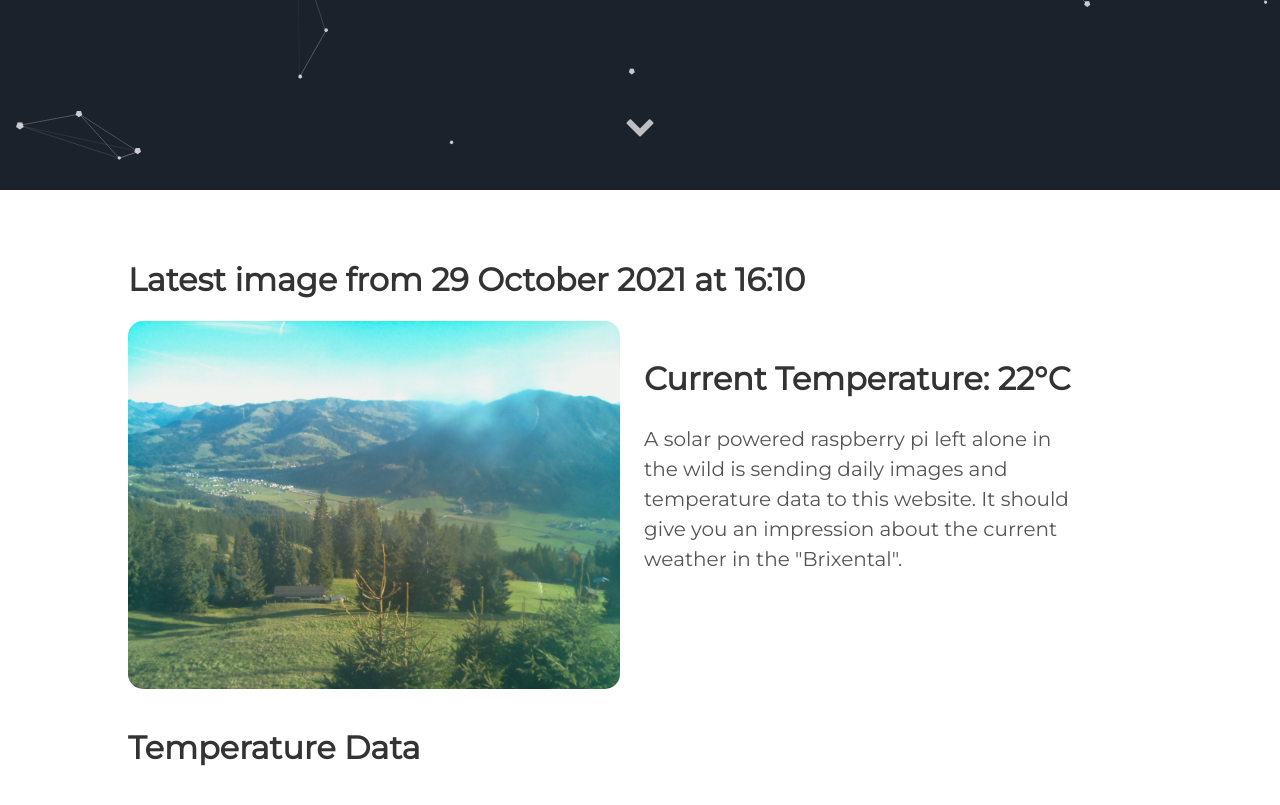
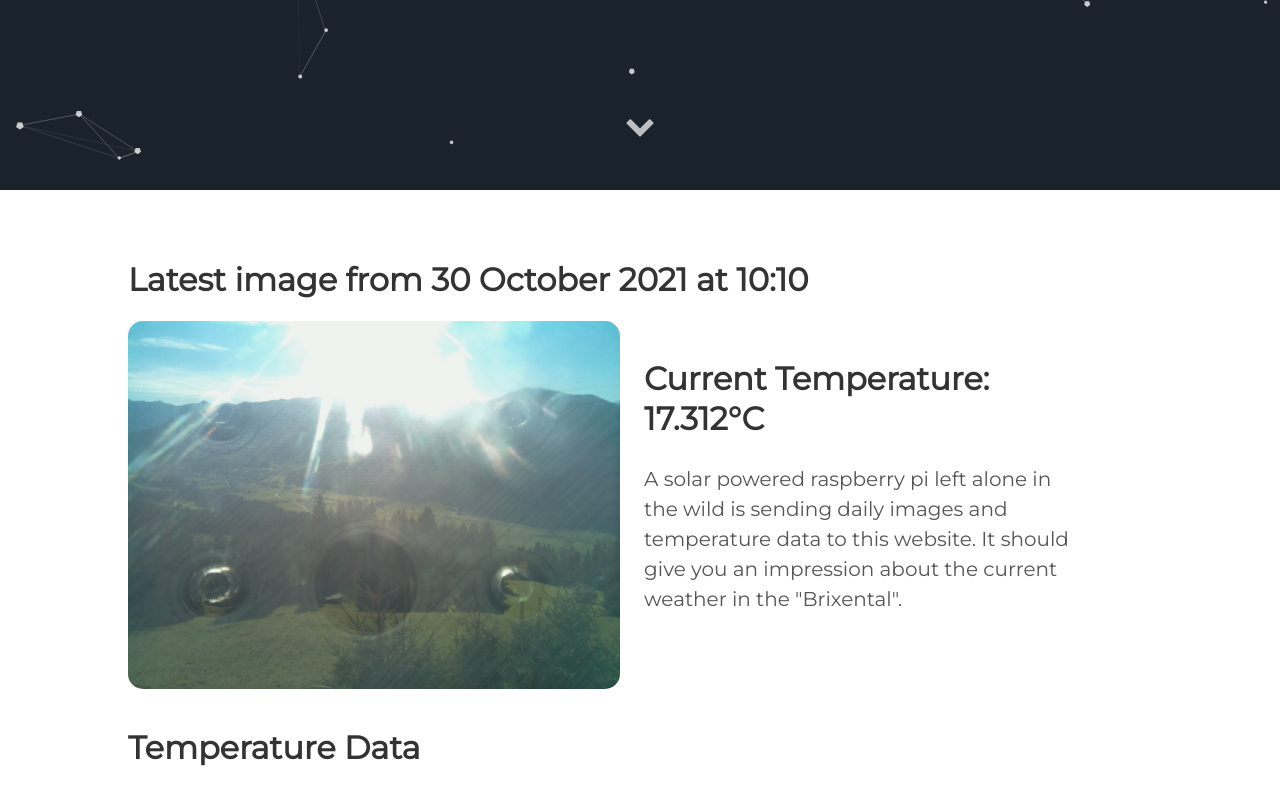
Before and after one commit to vektorious/vektorious.github.io, a Jekyll site: the page built from resources/huette.md, in a window 1280 px wide and 900 px high, scrolled down 710 px. Shown: the top 805 px of the window. Built offline with Jekyll 4.4.1, drawn with Linux system fonts in a browser that asks for light colours.

Commit message:
I'm a bot beep boop

```diff
--- a/resources/huette.md
+++ b/resources/huette.md
@@ -6,13 +6,13 @@ image: '/assets/img/'
 description: 'Live image from the Austrian alps'
 twitter_text: ' '
 ---
-## Latest image from 29 October 2021 at 16:10
+## Latest image from 30 October 2021 at 10:10
 <div class="huette">
   <div class="huette-image">
     <img src="{{ "/assets/img/huette.jpg" | prepend: site.baseurl }}">
   </div>
   <div class="huette-text">
-        <h2>Current Temperature: 22°C</h2>
+        <h2>Current Temperature: 17.312°C</h2>
         <p>A solar powered raspberry pi left alone in the wild is sending daily images and temperature data to this website. It should give you an impression about the current weather in the "Brixental".</p>
 
   </div>
```
Also changed, not shown: rpi-script/2021-10-30_100913.txt (renamed from rpi-script/2021-10-29_160914.txt, +5 -5 lines), rpi-script/huette.md (+2 -2 lines), assets/img/huette.jpg, assets/img/temp_plot.png, rpi-script/temp_plot.png, 1 other file.
